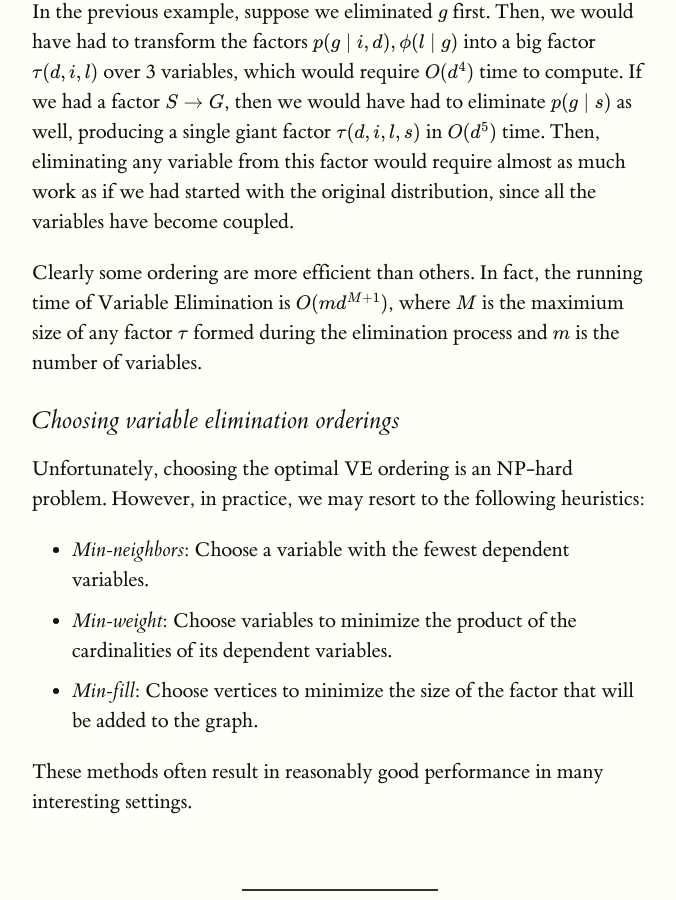
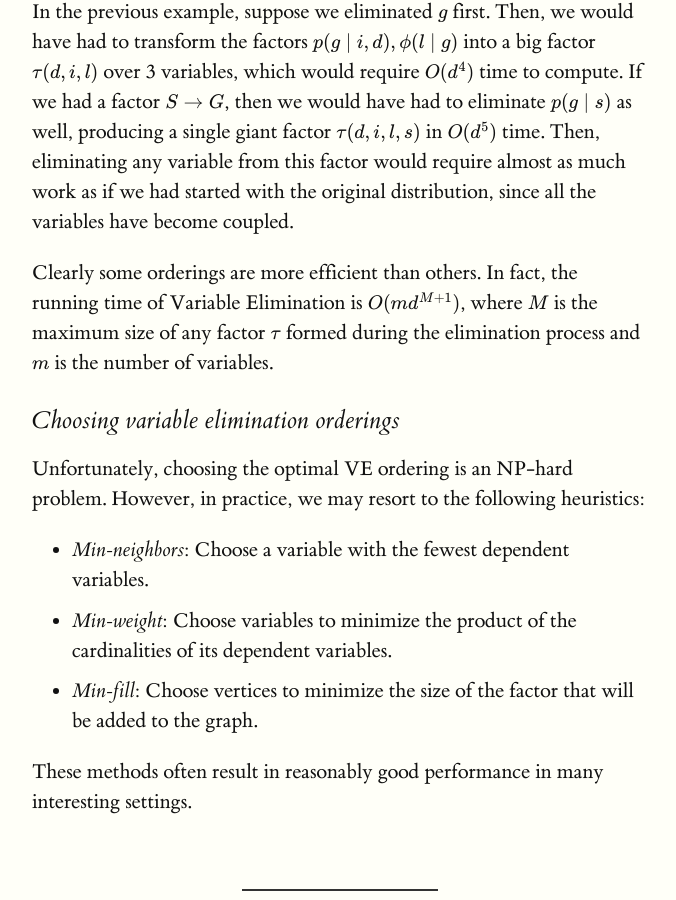
Before and after one commit to ermongroup/cs228-notes, a Jekyll site: the page built from inference/ve/index.md, in a window 1280 px wide and 900 px high, scrolled down 6271 px. Shown: the whole window, without its empty margins (128-804 px from the left). Built offline with Jekyll 4.4.1, drawn with Linux system fonts in a browser that asks for light colours; formulas are drawn with MathJax 3.

Commit message:
Fix typos.

```diff
--- a/inference/ve/index.md
+++ b/inference/ve/index.md
@@ -138,7 +138,7 @@ It is very important to understand that the running time of Variable Elimination
 
 In the previous example, suppose we eliminated $$g$$ first. Then, we would have had to transform the factors $$p(g \mid i, d), \phi(l \mid g)$$ into a big factor $$\tau(d, i, l)$$ over 3 variables, which would require $$O(d^4)$$ time to compute. If we had a factor $$S \rightarrow G$$, then we would have had to eliminate $$p(g \mid s)$$ as well, producing a single giant factor $$\tau(d, i, l, s)$$ in $$O(d^5)$$ time. Then, eliminating any variable from this factor would require almost as much work as if we had started with the original distribution, since all the variables have become coupled.
 
-Clearly some ordering are more efficient than others. In fact, the running time of Variable Elimination is $$O(m d^{M+1})$$, where $$M$$ is the maximium size of any factor $$\tau$$ formed during the elimination process and $$m$$ is the number of variables.
+Clearly some orderings are more efficient than others. In fact, the running time of Variable Elimination is $$O(m d^{M+1})$$, where $$M$$ is the maximum size of any factor $$\tau$$ formed during the elimination process and $$m$$ is the number of variables.
 
 ### Choosing variable elimination orderings
 
```
